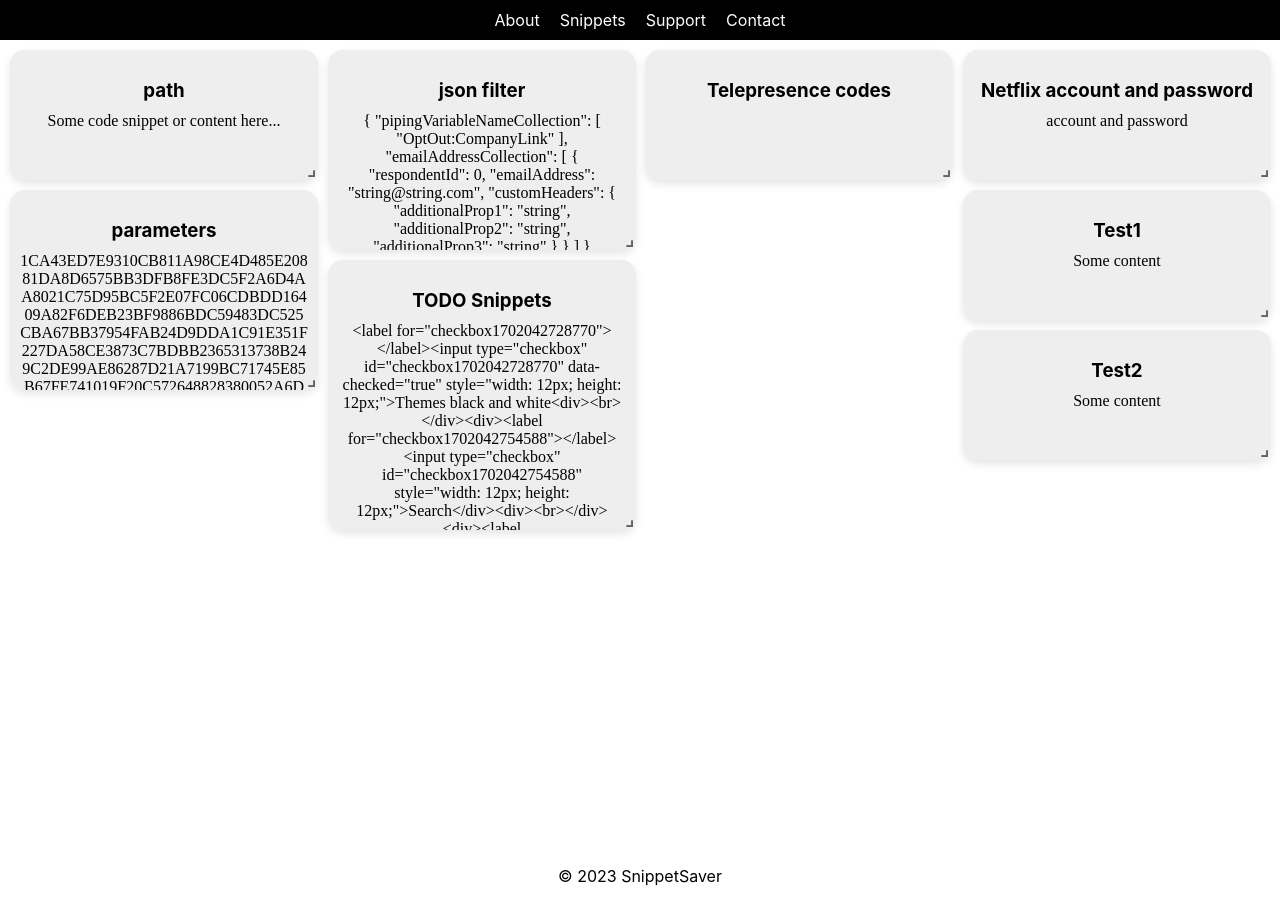
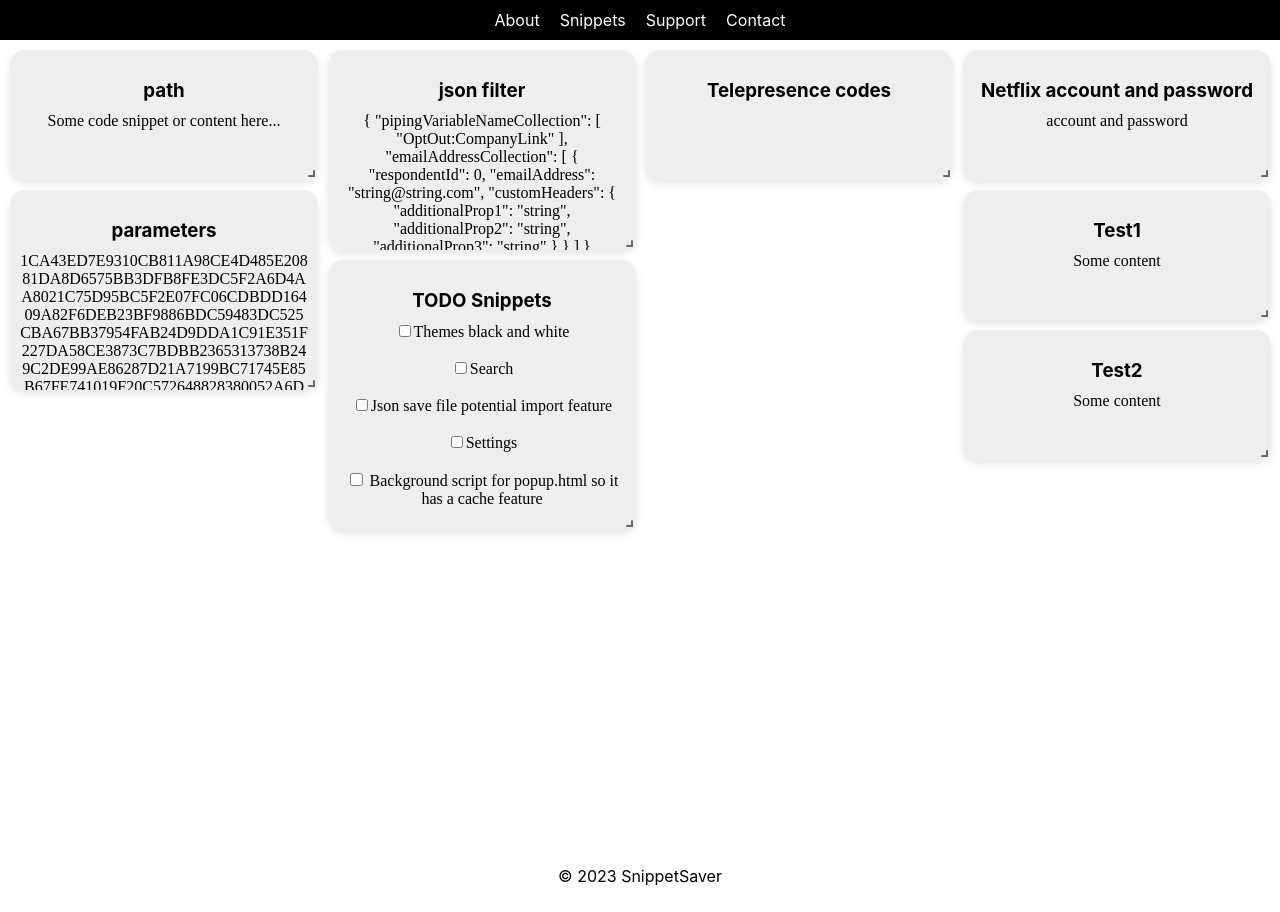
Before and after one commit to EdinMhc/snippet-saver-website, a React (Create React App) app: page / in a window 1280 px wide. Built offline with nearby package versions, Linux system fonts and the light colour scheme.

Commit message:
Temp commit

```diff
--- a/src/Components/SnippetsContent.js
+++ b/src/Components/SnippetsContent.js
@@ -18,7 +18,9 @@ function SnippetsContent({ snippet }) {
     return (
         <div className="snippet">
             <h3 className="snippet-title" style={titleStyle}>{name}</h3>
-             {h > 1 && <div className="snippet-content">{code}</div>}
+             {h > 1 && <div className="snippet-content"
+             dangerouslySetInnerHTML={{ __html: code }}
+             />}
         </div>
     );
 }
```
